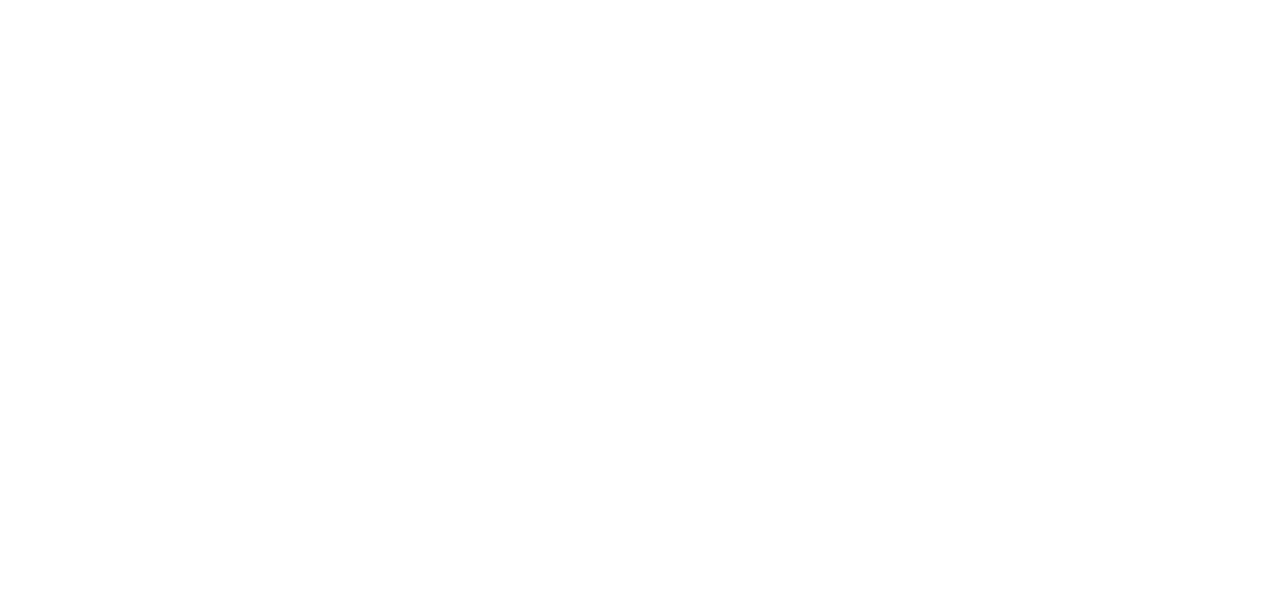
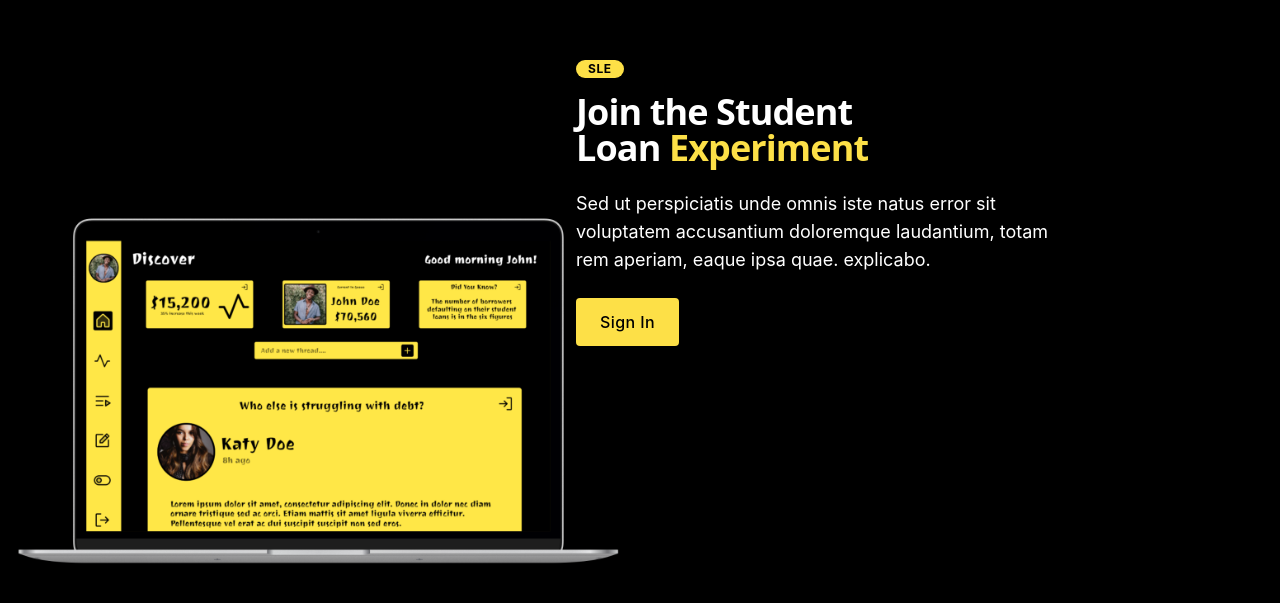
Before and after one commit to BlexiTek-LLC/SLE-Web-App, a Next.js app: page / in a window 1280 px wide. Shown: the part 233-836 px from the top of the page. Before the commit the page ends 800 px from the top, so only its background shows below. Built offline with nearby package versions, Linux system fonts and the light colour scheme.

Commit message:
Added a picture to the assets folder and also created a landingpage (the css will need some fixing so the layout looks right)

```diff
--- /dev/null
+++ b/components/Home/LandingPage.js
@@ -0,0 +1,48 @@
+import React from 'react';
+
+export const LandingPage = () => {
+    return (
+      <div className="relative flex flex-col-reverse px-4 py-8 mx-auto lg:block lg:flex-col lg:py-32 xl:py-72 md:px-8 sm:max-w-xl bg-black md:max-w-full">
+        <div className="z-0 flex justify-center  -mx-4  overflow-hidden lg:pt-24 lg:pb-16 lg:pr-8 xl:pr-0 lg:w-1/2 lg:absolute lg:justify-end lg:bottom-0 lg:left-0 lg:items-center">
+          <img
+            src="/assets/landingPage/laptop.png"
+            className="object-cover object-right w-full h-auto lg:w-auto lg:h-full"
+            alt=""
+          />
+        </div>
+        <div className="relative flex justify-end max-w-xl mx-auto xl:pr-32 lg:max-w-screen-xl">
+          <div className="mb-16 lg:pr-5 lg:max-w-lg lg:mb-0">
+            <div className="max-w-xl mb-6">
+              <div>
+                <p className="inline-block px-3 py-px mb-4 text-xs font-bold tracking-wider text-black uppercase rounded-full bg-yellow-300">
+                  SLE
+                </p>
+              </div>
+              <h2 className="max-w-lg mb-6 font-sans text-3xl font-bold tracking-tight text-white sm:text-4xl sm:leading-none">
+                 Join the Student
+                <br className="hidden md:block" />
+                Loan{' '}
+                <span className="inline-block text-yellow-300">
+                  Experiment
+                </span>
+              </h2>
+              <p className="text-base text-white md:text-lg">
+                Sed ut perspiciatis unde omnis iste natus error sit voluptatem
+                accusantium doloremque laudantium, totam rem aperiam, eaque ipsa
+                quae. explicabo.
+              </p>
+            </div>
+            <div className="flex items-center mt-4">
+                <button
+                  className="inline-flex items-center justify-center h-12 px-6 mr-6 font-medium tracking-wide text-black transition duration-200 rounded shadow-md bg-yellow-300 hover:bg-deep-purple-accent-700 focus:shadow-outline focus:outline-none"
+                >
+                  Sign In
+                </button>
+            </div>
+          </div>
+        </div>
+      </div>
+    );
+  };
+
+  export default LandingPage;
--- a/package.json
+++ b/package.json
@@ -13,7 +13,10 @@
     "react-dom": "17.0.2"
   },
   "devDependencies": {
+    "autoprefixer": "^10.4.2",
     "eslint": "8.7.0",
-    "eslint-config-next": "12.0.8"
+    "eslint-config-next": "12.0.8",
+    "postcss": "^8.4.5",
+    "tailwindcss": "^3.0.15"
   }
 }
--- a/pages/index.js
+++ b/pages/index.js
@@ -1,5 +1,6 @@
 import Head from 'next/head'
 import Image from 'next/image'
+import LandingPage from '../components/Home/LandingPage'
 import styles from '../styles/Home.module.css'
 
 export default function Home() {
@@ -11,6 +12,7 @@ export default function Home() {
         <link rel="icon" href="/favicon.ico" />
       </Head>
 
+      <LandingPage />
 
     </div>
   )
--- /dev/null
+++ b/postcss.config.js
@@ -0,0 +1,6 @@
+module.exports = {
+  plugins: {
+    tailwindcss: {},
+    autoprefixer: {},
+  },
+}
--- a/styles/globals.css
+++ b/styles/globals.css
@@ -1,9 +1,17 @@
+@tailwind base;
+@tailwind components;
+@tailwind utilities;
+
+
+
+
 html,
 body {
   padding: 0;
   margin: 0;
   font-family: -apple-system, BlinkMacSystemFont, Segoe UI, Roboto, Oxygen,
     Ubuntu, Cantarell, Fira Sans, Droid Sans, Helvetica Neue, sans-serif;
+    background-color: black;
 }
 
 a {
--- /dev/null
+++ b/tailwind.config.js
@@ -0,0 +1,10 @@
+module.exports = {
+  content: [
+    "./pages/**/*.{js,ts,jsx,tsx}",
+    "./components/**/*.{js,ts,jsx,tsx}",
+  ],
+  theme: {
+    extend: {},
+  },
+  plugins: [],
+}
```
Also changed, not shown: public/assets/landingPage/laptop.PNG (added), 1 other file (tests, documents, lock files or other folders).
